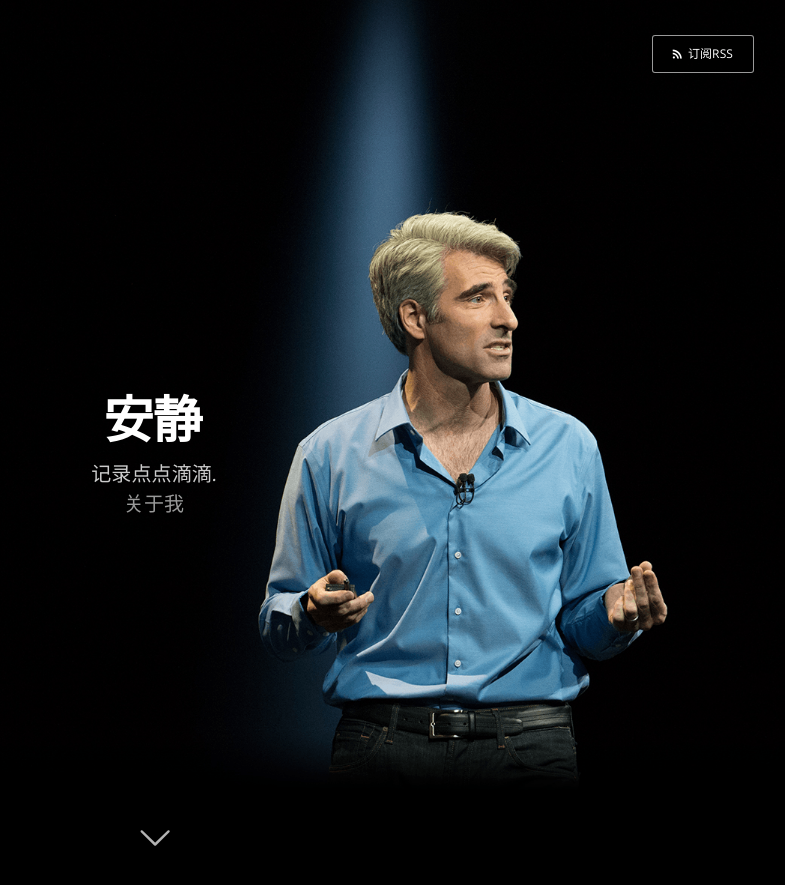
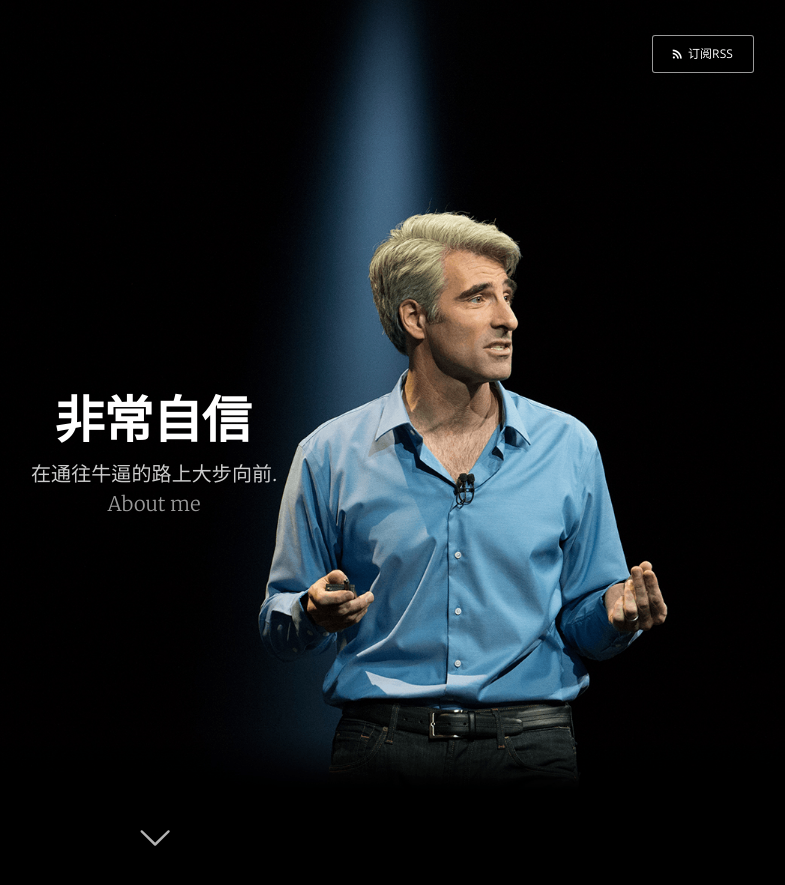
Before and after one commit to NSMutableArray/NSMutableArray.github.io, a Jekyll site: the page built from index.html, in a window 1280 px wide and 900 px high. Shown: the top 885 px of the window, without its empty margins (486-1271 px from the left). Built offline with Jekyll 4.4.1, drawn with Linux system fonts in a browser that asks for light colours; Markdown is read by kramdown in place of the engine named in the settings; the list of posts is cut into pages by our own code; some of the changed text lies outside the part shown.

Commit message:
modify some resource

```diff
--- a/_config.yml
+++ b/_config.yml
@@ -1,5 +1,5 @@
-name: 安静
-description: 记录点点滴滴
+name: 非常自信
+description: 在通往牛逼的路上大步向前
 meta_description: ""
 
 markdown: redcarpet
@@ -16,4 +16,4 @@
 
 # Details for the RSS feed generator
 url:            'http://nsmutablearray.github.io'
-author:         '安静'
+author:         '非常自信'
--- a/index.html
+++ b/index.html
@@ -21,7 +21,7 @@
             <h2 class="page-description">
                 {% if site.description %} {{ site.description }}. {% endif %}
 		<br>
-                {% if page.about %} <a href='{{ site.baseurl }}{{ page.about }}'> 关于我 </a> {% endif %}
+                {% if page.about %} <a href='{{ site.baseurl }}{{ page.about }}'> About me </a> {% endif %}
             </h2>
         </div>
     </div>
```
Also changed, not shown: assets/images/profile.jpeg (renamed from assets/images/profile.png).
